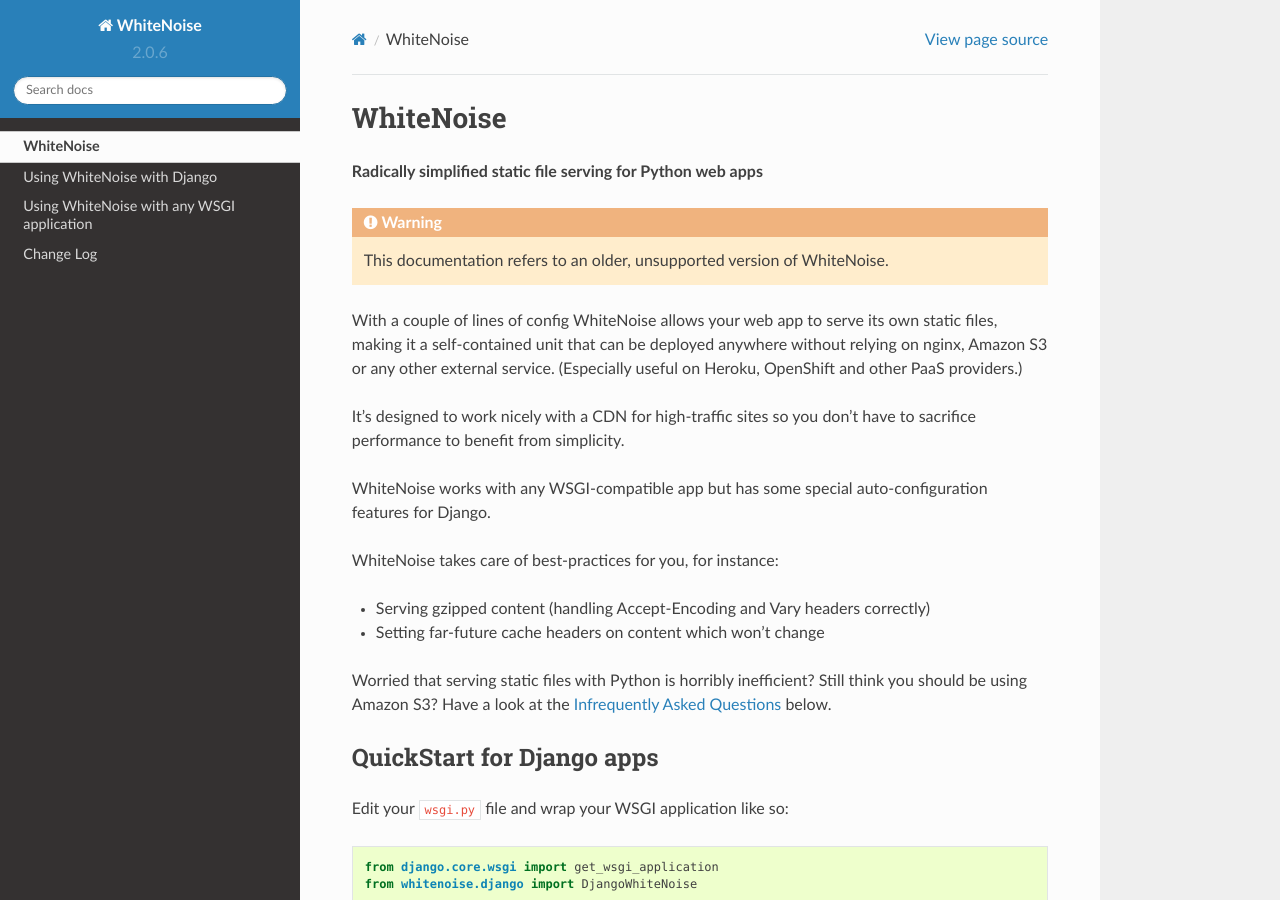
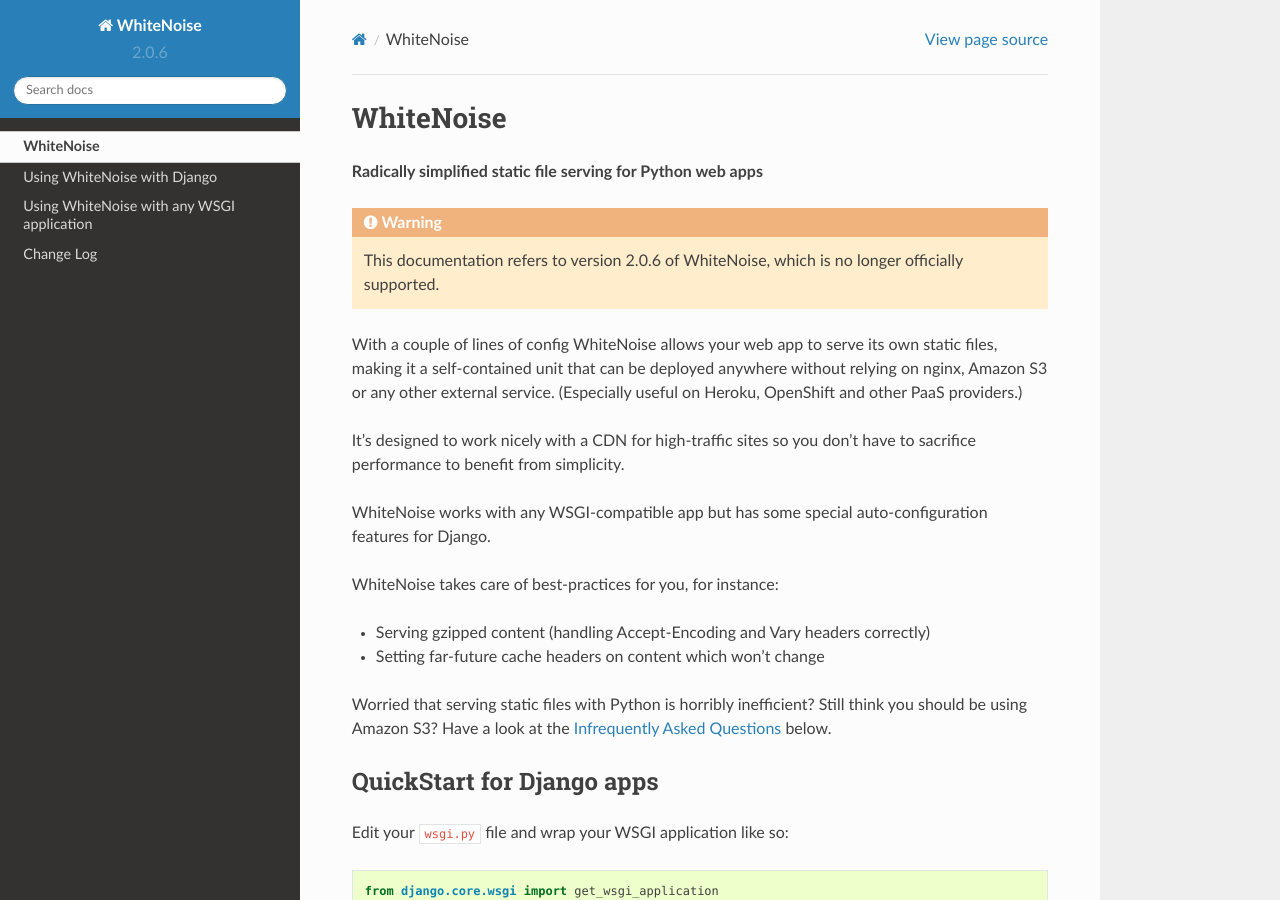
Before and after one commit to gorbunov87/white_noise, a Sphinx documentation site: the page built from docs/index.rst, in a window 1280 px wide and 900 px high. Built offline with Sphinx 7.4.7 and the Read the Docs theme 2.0.0, drawn with Linux system fonts in a browser that asks for light colours.

Commit message:
Show version in legacy docs

```diff
--- a/docs/index.rst
+++ b/docs/index.rst
@@ -3,7 +3,8 @@
 
 **Radically simplified static file serving for Python web apps**
 
-.. warning:: This documentation refers to an older, unsupported version of WhiteNoise.
+.. warning:: This documentation refers to version |version| of WhiteNoise,
+             which is no longer officially supported.
 
 With a couple of lines of config WhiteNoise allows your web app to serve its
 own static files, making it a self-contained unit that can be deployed anywhere
```
